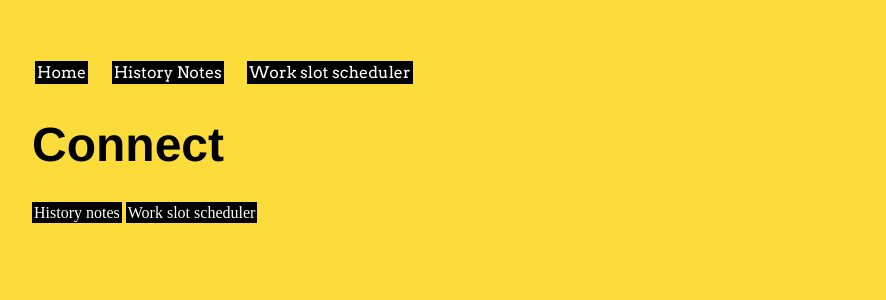
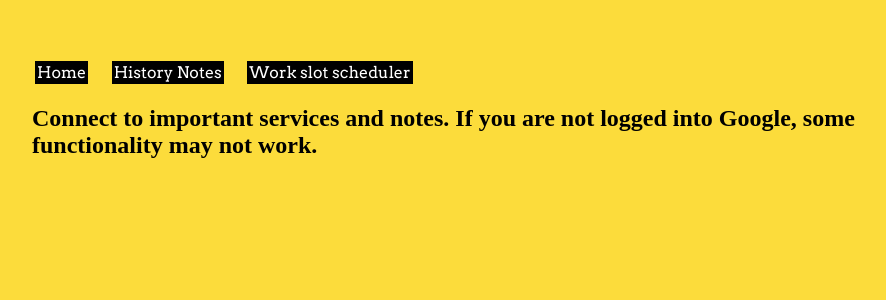
Before and after one commit to Cranberryrobot/cranberryrobot.github.io, a Jekyll site: the page built from s/connect/index.html, in a window 1280 px wide. Shown: the top 300 px of the page, without its empty margins (160-1046 px from the left). Built offline with Jekyll 4.4.1, drawn with Linux system fonts in a browser that asks for light colours.

Commit message:
Update index.html

```diff
--- a/s/connect/index.html
+++ b/s/connect/index.html
@@ -1,9 +1,6 @@
 ---
 layout: lightbulb
-title: Luke Nash
+title: Connect
 ---
-<div class="blurb">
-<h1>Connect</h1>
 
-<a href="historynote.dotx">History notes</a>
-  <a href="sched.html">Work slot scheduler</a>
+<h2>Connect to important services and notes. If you are not logged into Google, some functionality may not work.</h2>
```
